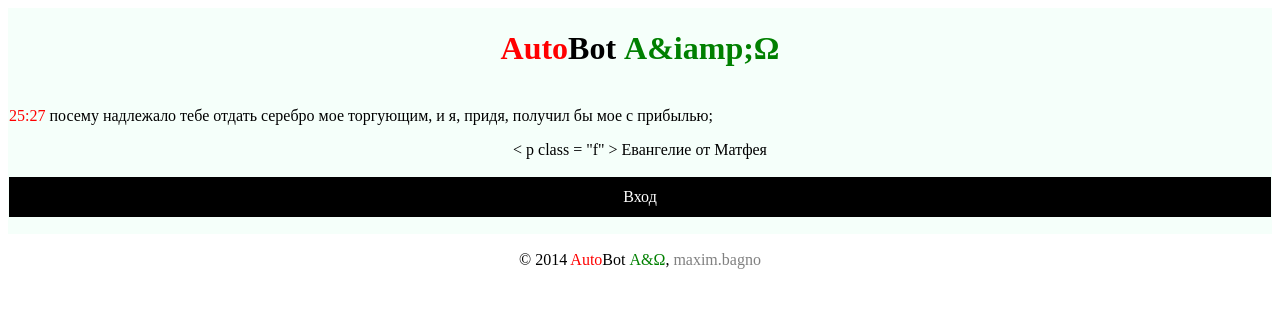
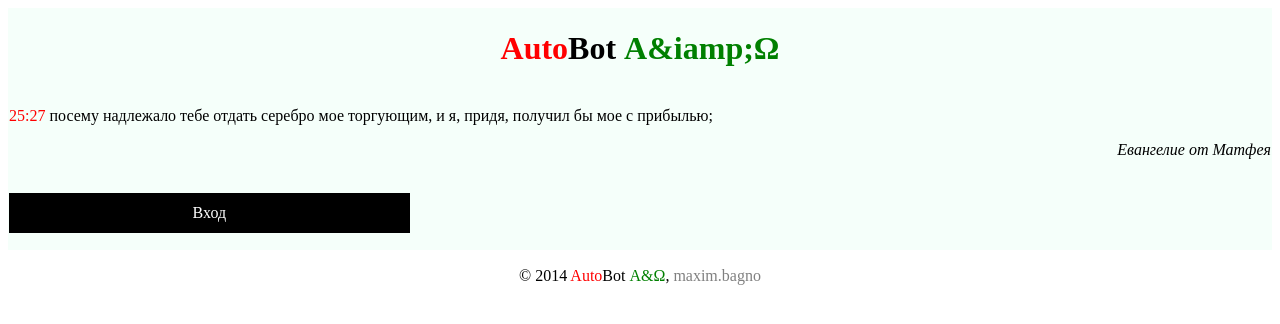
Before and after one commit to maxim717161/AutoBot, a PHP site: page /default.php in a window 1280 px wide. Shown: the top 324 px of the page. Run offline with PHP 8.4, Linux system fonts and the light colour scheme.

Commit message:
Update default.php

```diff
--- a/default.php
+++ b/default.php
@@ -11,16 +11,20 @@ border-spacing: 0 ; /* Расстояние между ячеек */
 background : #F5FFFA ; /* Цвет фона */
 }
 .top {
+align: top;
 text-align: center;
 }
 .mid {
+align: center;
 text-align: center;
 }
 .bot {
+align: bottom;
 text-align: center;
 background : white ; /* Цвет фона */
 }
 .k {
+width: 30%;
 border: 1px solid black;
 padding: 10px;
 background: black;
@@ -41,7 +45,7 @@ font-style : italic;}
 <tr><td class="mid">
 <p class="p"><span class="r">25:27</span> посему надлежало тебе отдать серебро мое торгующим, и я, придя,
 получил бы мое с прибылью;</p>
-< p class = "f" > Евангелие от Матфея</ p ></td>
+<p class="f">Евангелие от Матфея</p></td>
 <tr><td class="mid"> <p class="k"> Вход </p> </td></tr>
 <tr><td class="bot"> <p>&copy; 2014 <span class="r">Auto</span>Bot <span class="g" >&Alpha;&amp;&Omega;</span>,
 <span class="s">maxim.bagno</span> </p></td></tr>
```
